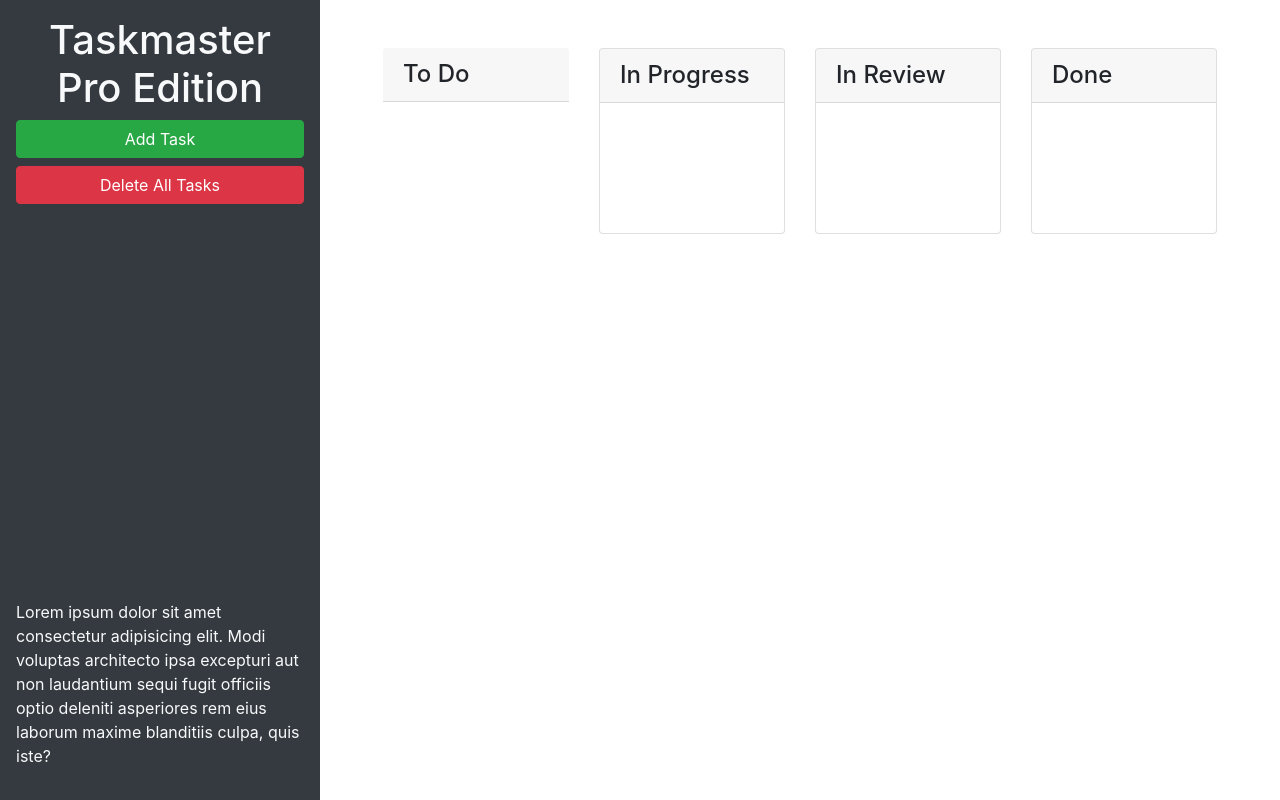
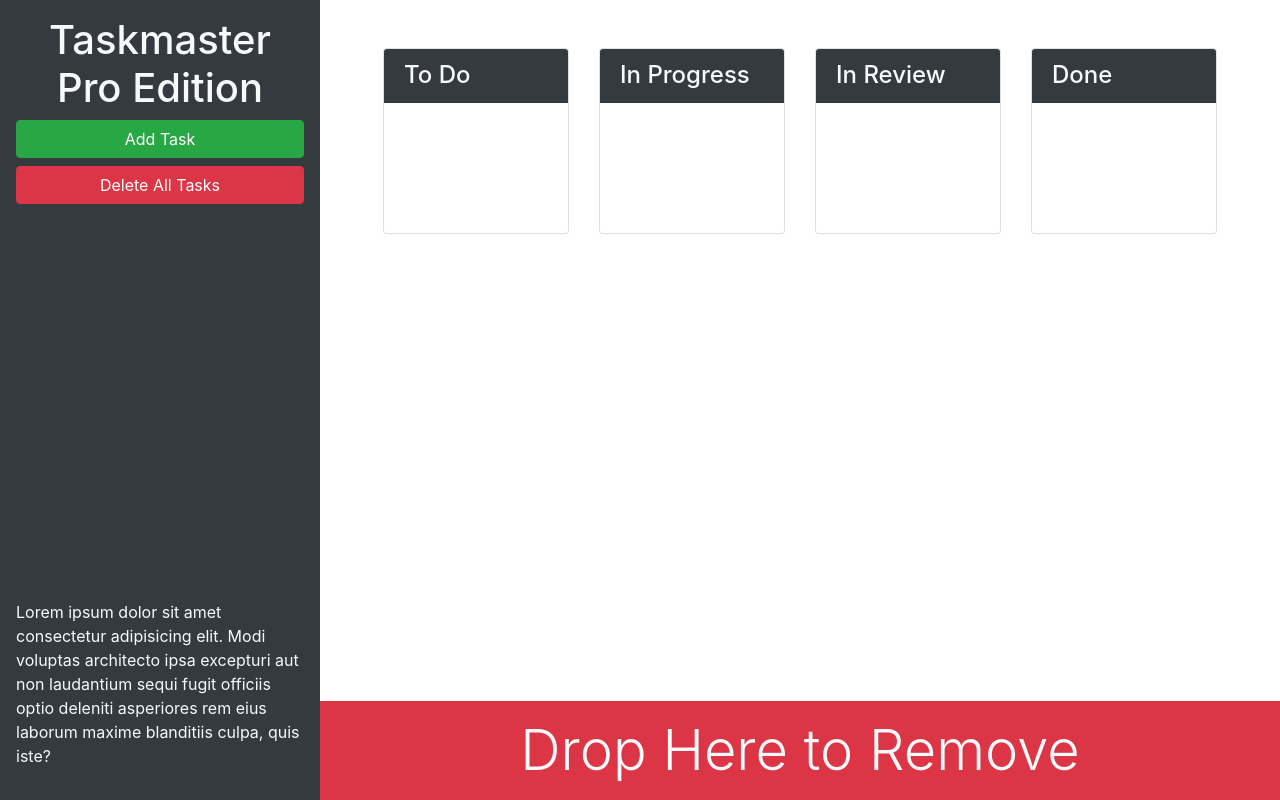
Before and after one commit to DarioOrbita/taskmaster-pro, a plain HTML site: page index.html in a window 1280 px wide. Drawn offline with nearby package versions, Linux system fonts and the light colour scheme.

Commit message:
add bootstrap

```diff
--- a/index.html
+++ b/index.html
@@ -13,25 +13,25 @@
 <body>
 
   <div class="row min-vh-100 no-gutters">
-    <header class="col-12 col-lg-3 bg-dark text-light d-flex flex-column p-4 p-lg-3">
+    <header class="col-12 col-lg-3 bg-dark text-light sticky-top d-flex flex-column p-4 p-lg-3">
       <h1 class="text-center">Taskmaster Pro Edition</h1>
       <button id="create-task" class="btn btn-block btn-success" data-toggle="modal" data-target="#task-form-modal">Add
         Task</button>
       <button id="remove-tasks" class="btn btn-block btn-danger">Delete All Tasks</button>
-      <p class="mt-auto">Lorem ipsum dolor sit amet consectetur adipisicing elit. Modi voluptas architecto ipsa
+      <p class="mt-auto d-none d-lg-block">Lorem ipsum dolor sit amet consectetur adipisicing elit. Modi voluptas architecto ipsa
         excepturi aut non
         laudantium sequi fugit officiis optio deleniti asperiores rem eius laborum maxime blanditiis culpa, quis iste?
       </p>
     </header>
 
-    <main class="col-12 col-lg-9">
+    <main class="col-12 col-lg-9 d-flex flex-column">
 
       <div class="m-5 row justify-content-around">
 
         <!--To Do start-->
         <div class="col-12 col-md-6 col-xl-3 mb-3">
-          <div calss="card">
-            <h4 class="card-header">
+          <div class="card">
+            <h4 class="card-header bg-dark text-light">
               To Do
             </h4>
             <ul id="list-toDo" class="list-group list-group-flush"> </ul>
@@ -42,7 +42,7 @@
         <!--In Progress Start-->
         <div class="col-12 col-md-6 col-xl-3 mb-3">
           <div class="card">
-            <h4 class="card-header">
+            <h4 class="card-header bg-dark text-light">
               In Progress
             </h4>
             <ul id="list-inProgress" class="list-group list-group-flush"> </ul>
@@ -53,7 +53,7 @@
         <!--in review start-->
         <div class="col-12 col-md-6 col-xl-3 mb-3">
           <div class="card">
-            <h4 class="card-header">
+            <h4 class="card-header bg-dark text-light">
               In Review
             </h4>
             <ul id="list-inReview" class="list-group list-group-flush"> </ul>
@@ -64,13 +64,23 @@
         <!--Done start-->
         <div class="col-12 col-md-6 col-xl-3 mb-3">
           <div class="card">
-            <h4 class="card-header">
+            <h4 class="card-header bg-dark text-light">
               Done
             </h4>
             <ul id="list-done" class="list-group list-group-flush"> </ul>
           </div>
         </div>
         <!--Done End-->
+      </div>
+
+      <div class="mt-auto" id="trash">
+
+        <div class="w-100 bg-danger p-3 text-center text-light display-4 ">
+
+          Drop Here to Remove
+
+        </div>
+
       </div>
 
     </main>
```
